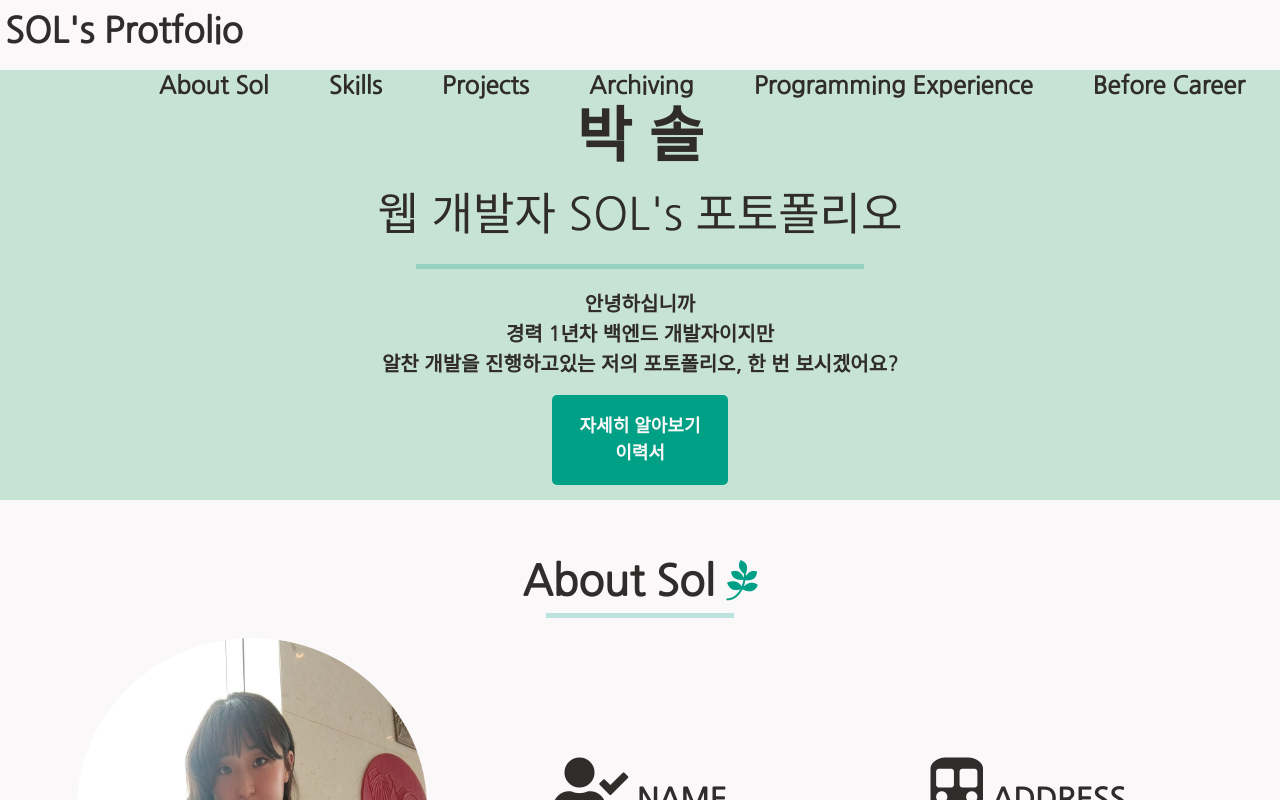
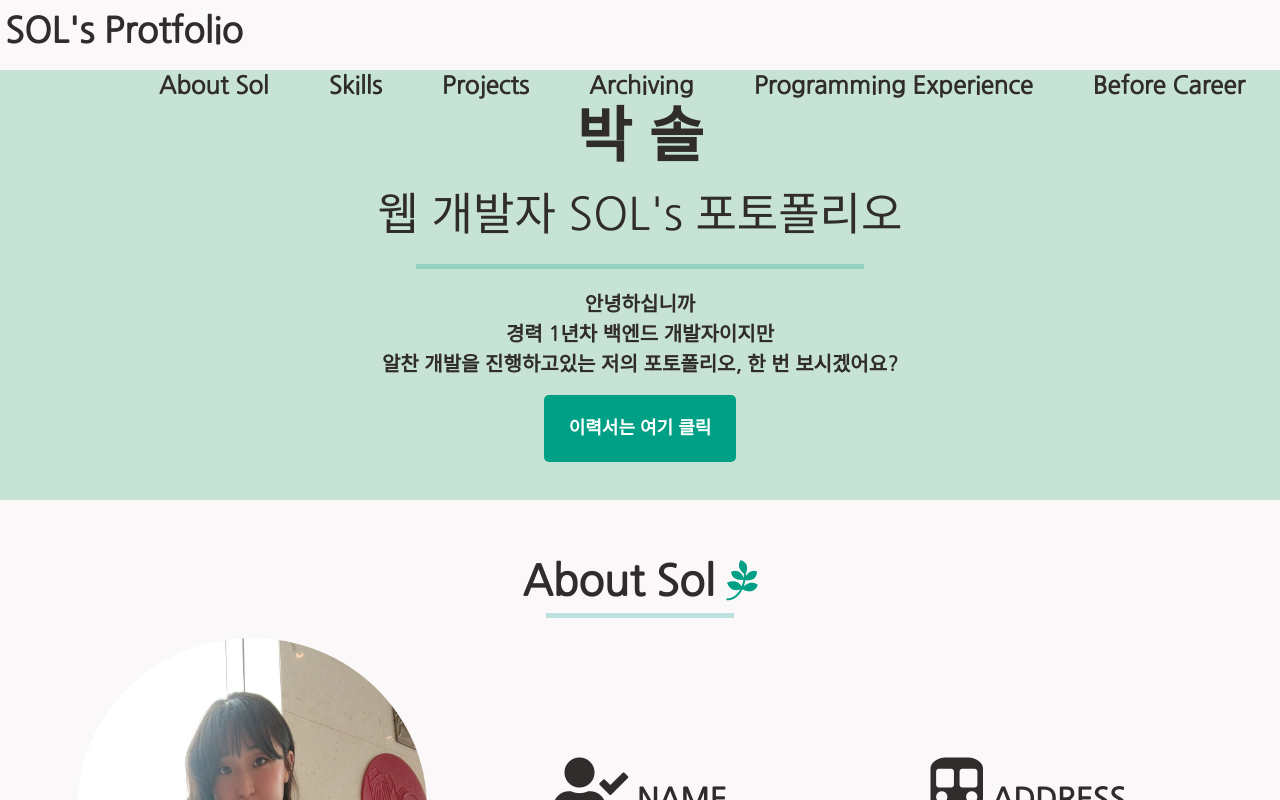
Before and after one commit to SOL-hub/https---github.com-SOL-hub-SOL-hub.github.io, a React (Create React App) app: page / in a window 1280 px wide. Shown: the top 800 px of the page. Built offline with nearby package versions, Linux system fonts and the light colour scheme; the HTML template or start-up script is replaced by a standard one.

Commit message:
최종 코드 수정

```diff
--- a/public/index.html
+++ b/public/index.html
@@ -32,7 +32,7 @@
       work correctly both with client-side routing and a non-root public URL.
       Learn how to configure a non-root public URL by running `npm run build`.
     -->
-    <title>React App</title>
+    <title>PARK SOL</title>
 
     <link rel="preconnect" href="https://fonts.googleapis.com">
     <link rel="preconnect" href="https://fonts.gstatic.com" crossorigin>
--- a/src/App.css
+++ b/src/App.css
@@ -52,6 +52,7 @@ margin: 400px;
 div.NarBar{
   float: right;
 }
+
 
 /*project와 같음 */
 .ProTitle h3{
--- a/src/App.js
+++ b/src/App.js
@@ -135,8 +135,8 @@ function App() {
         <hr className='ProHr'/>
         <p className='HrContent'>안녕하십니까 <br/>
         경력 1년차 백엔드 개발자이지만 <br/>알찬 개발을 진행하고있는 저의 포토폴리오, 한 번 보시겠어요?</p>
-        <button className='ProBtn' id={NarBarTitle}>자세히 알아보기<br/>
-        이력서</button>
+        <button className='ProBtn' id={NarBarTitle}><a href='https://flame-effect-f2a.notion.site/448f176520974373b2ce60928efcf686' className='reSume'>
+        이력서는 여기 클릭</a></button>
 
       </div>
 
@@ -430,7 +430,7 @@ function App() {
               <ul>
                         <li>자기소개, 인적 사항, 보유 기술, 프로젝트/교육 경험, 업무 경력, 활동사이트등을 간단히 소개</li>
                         <li>React, TypeScript, SASS</li>
-                        <li><a href='#'>SOL's Protfolio</a></li>
+                        <li><a href='https://sol-hub.github.io/'>SOL's Protfolio</a></li>
                       </ul>
               </div>
             </div>
@@ -649,7 +649,7 @@ function App() {
 
                 <div className='ArcContent'>
                   <img src={notionlogo} width='252' height='128' alt='notionlogo'/>
-                  <a href='https://www.notion.so/ko-kr'>https://www.notion.so/ko-kr</a>
+                  <a href='https://flame-effect-f2a.notion.site/448f176520974373b2ce60928efcf686'>https://www.notion.PARK SOL</a>
                   <hr/>
                   <h5>프로그래밍 언어 공부 정리</h5>
                   <ul>
--- a/src/Detail.scss
+++ b/src/Detail.scss
@@ -62,12 +62,23 @@ $mainFontColor:#302C2C;
     background-color: $whiteColor;
   }
 
+  /*자세히 보기 이력서*/
+.reSume{
+  color:white;
+  text-decoration: none;
+}
+
+.reSume:hover{
+  color :$mainFontColor;
+  font-size: bold;
+}
+
   /*Resume Button*/
   .ProTitle .ProBtn{
     color : $whiteColor;
     background-color: $mainHr;
     border: none;
-    padding: 18px 28px;
+    padding: 20px 25px;
     border-radius: 5px;
     font-weight: bold;
     font-size: 18px;
```
